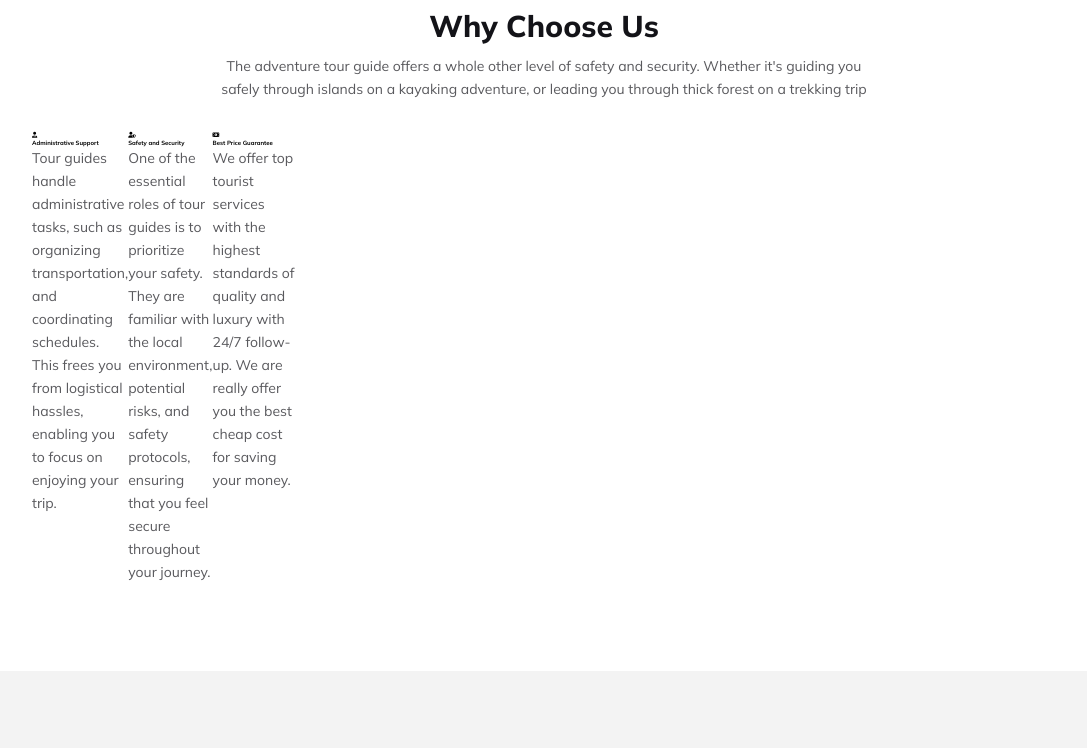
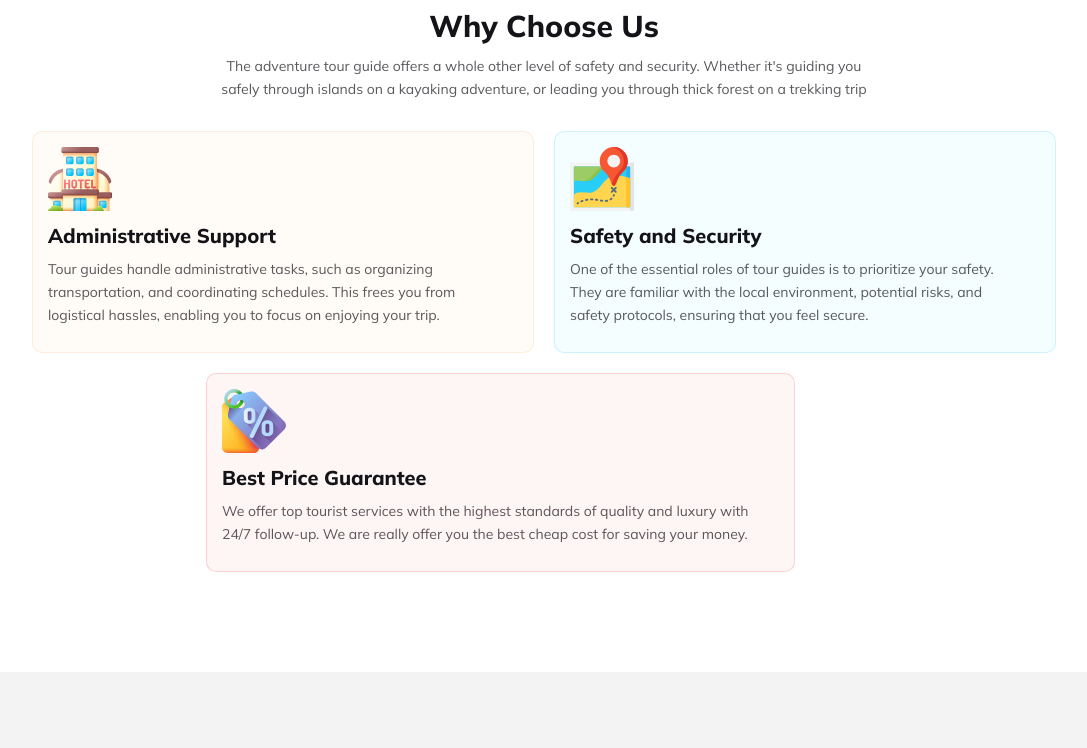
Before and after one commit to BurhanUddinAhmad/B9A2-Explore-The-World, a plain HTML site: page index.html in a window 1280 px wide. Shown: the part 2140-2888 px from the top of the page, without its empty margins (96-1183 px from the left). Drawn offline with Linux system fonts and the light colour scheme.

Commit message:
Added Why Choose use section

```diff
--- a/css/responsive.css
+++ b/css/responsive.css
@@ -87,4 +87,12 @@
       justify-content: center;
     }
 
+    /* ==== Why choose us ===== */
+    .why-chose-us-contents {
+      display: flex;
+      flex-direction: column;
+      justify-content: center;
+    }
+
+
   }
--- a/css/style.css
+++ b/css/style.css
@@ -261,7 +261,38 @@ nav > #nav-check {
 .why-chose-us-contents {
   display: grid;
   grid-template-columns: repeat(12, 1fr);
-  grid-template-rows: repeat(2, 22rem);
+  grid-template-rows: repeat(2, auto);
+  gap: 2rem;
+}
+.why-chose-us-contents h4 {
+  font-size: 2rem;
+  color: #131318;
+  font-weight: 800;
+  margin: 1rem 0;
+}
+.why-chose-us-contents p {
+  max-width: 95%;
+}
+.why-chose-us-contents .content1 {
+  padding: 1.5rem;
+  background: rgba(251, 181, 99, 0.05);
+  border: .1rem solid rgba(251, 181, 99, 0.20);
+  border-radius: 1rem;
+  grid-column: span 6;
+}
+.why-chose-us-contents .content2 {
+  padding: 1.5rem;
+  border: .1rem solid rgba(41, 206, 246, 0.20);
+  background: rgba(41, 206, 246, 0.05);
+  border-radius: 1rem;
+  grid-column: span 6;
+}
+.why-chose-us-contents .content3 {
+  padding: 1.5rem;
+  border: 1px solid rgba(233, 68, 68, 0.20);
+  background: rgba(233, 68, 68, 0.05);
+  border-radius: 1rem;
+  grid-column: 3/10;
 }
 
 
--- a/index.html
+++ b/index.html
@@ -128,21 +128,21 @@
                 </div>
                 <div class="why-chose-us-contents">
                     <div class="content1">
-                        <div class="icon"><i class="fa-solid fa-user-tie"></i></div>
+                        <div class="icon"><img src="./icons/hotel.svg" alt=""></div>
                         <h4>Administrative Support</h4>
                         <p> Tour guides handle administrative tasks, such as organizing transportation,
                             and coordinating schedules. This frees you from logistical hassles, enabling you to focus on enjoying your trip.
                         </p>
                     </div>
                     <div class="content2">
-                        <div class="icon"><i class="fa-solid fa-user-shield"></i></div>
+                        <div class="icon"><img src="./icons/map.svg" alt=""></div>
                         <h4>Safety and Security</h4>
-                        <p>  One of the essential roles of tour guides is to prioritize your safety. They are familiar with the local environment, potential risks, and safety protocols,
-                            ensuring that you feel secure throughout your journey.
+                        <p>  One of the essential roles of tour guides is to prioritize your safety. They are familiar with the local environment, potential risks,
+                            and safety protocols, ensuring that you feel secure.
                         </p>
                     </div>
                     <div class="content3">
-                        <div class="icon"><i class="fa-solid fa-money-bill-1"></i></div>
+                        <div class="icon"><img src="./icons/price-tag.svg" alt=""></div>
                         <h4>Best Price Guarantee</h4>
                         <p>  We offer top tourist services with the highest standards of quality and luxury with 24/7 follow-up.
                             We are really offer you the best cheap cost for saving your money.
```
Also changed, not shown: icons/hotel.svg (added), icons/map.svg (added), icons/price-tag.svg (added).
